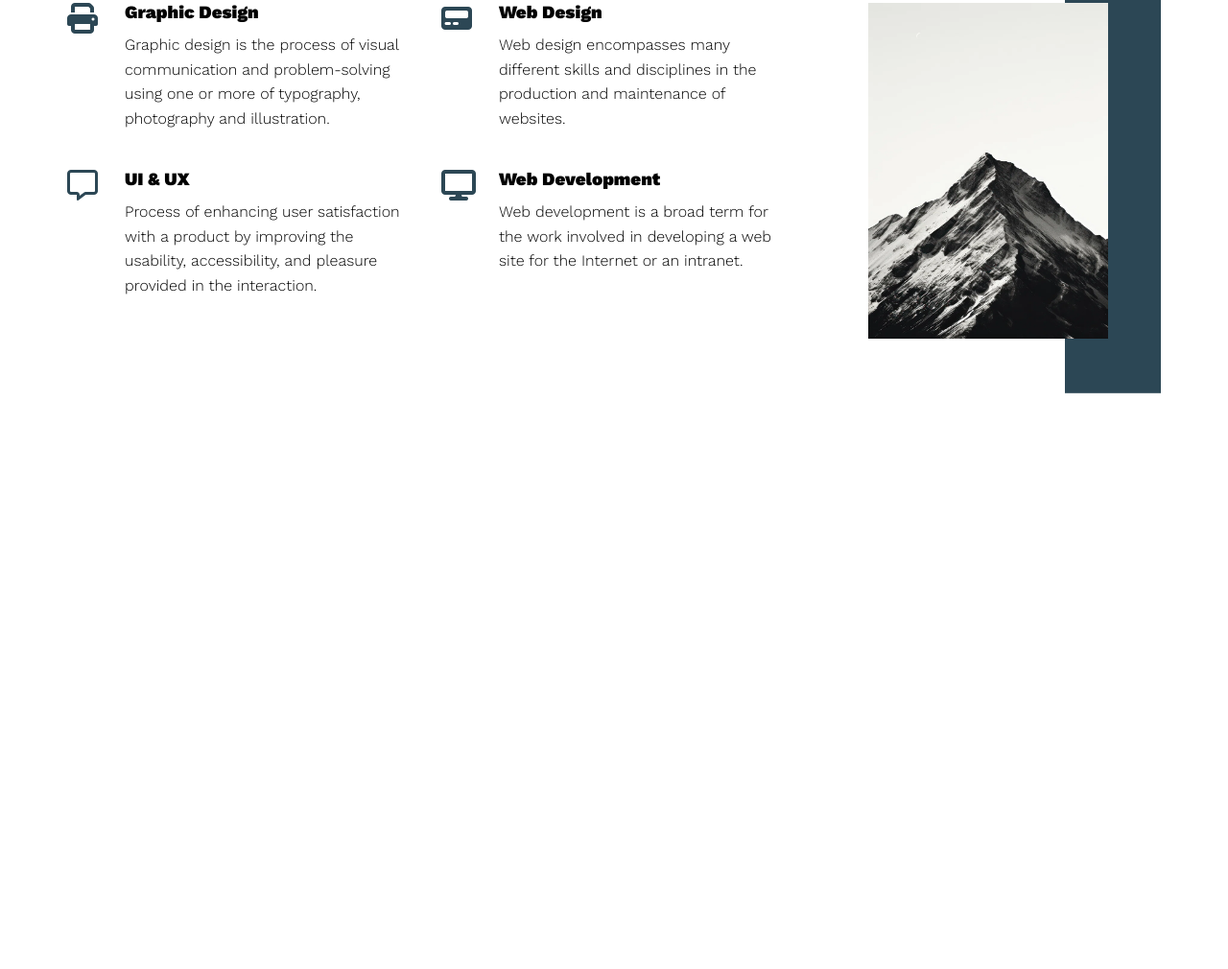
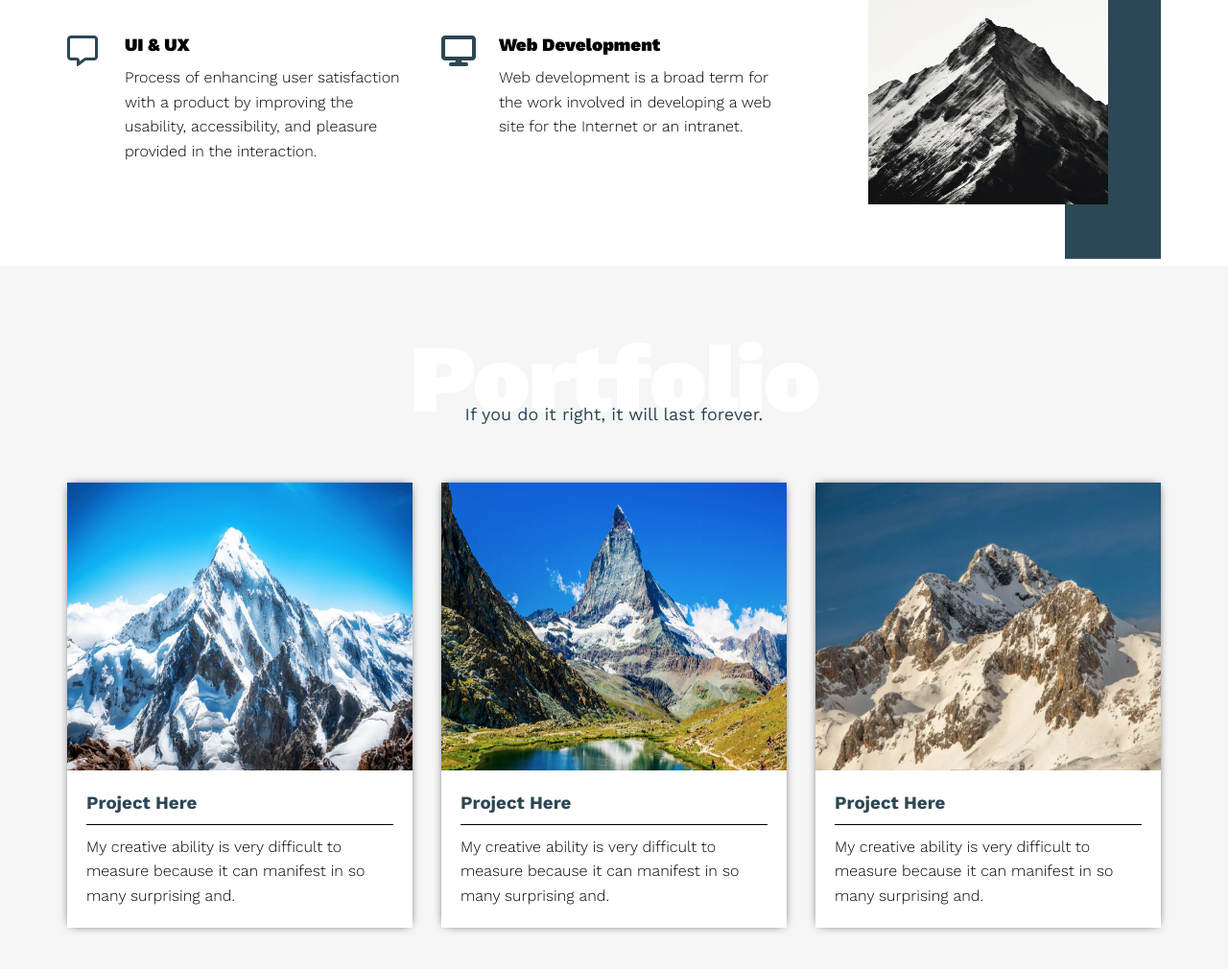
Before and after one commit to mohamadnourabdo/Template_001, a plain HTML site: page index.html in a window 1280 px wide. Shown: the part 1534-2544 px from the top of the page at 96% size. Before the commit the page ends 1991 px from the top, so only its background shows below. Drawn offline with nearby package versions, Linux system fonts and the light colour scheme.

Commit message:
Upload Portfolio Section

```diff
--- a/assets/style/modified_rules.css
+++ b/assets/style/modified_rules.css
@@ -3,7 +3,7 @@
   --main-color: #10cab7;
   --main-color-section: #f6f6f6;
   --main-color-text: #2c4755;
-  --main-padding-block: 100px;
+  --main-padding-block: 60px;
   --main-transition-duration: 0.3s;
 }
 /* End Variables */
--- a/assets/style/style.css
+++ b/assets/style/style.css
@@ -147,8 +147,9 @@
       }
       h3 {
         font-size: 18px;
-        letter-spacing: -1px;
-        font-weight: bold;
+        font-weight: 800;
+        color: var(--main-color-text);
+        margin-block: 10px;
       }
       p {
         line-height: 1.6;
@@ -167,7 +168,7 @@
   padding-block: var(--main-padding-block);
   .container {
     .content-services {
-      margin-top: 100px;
+      margin-top: 60px;
       display: grid;
       grid-template-columns: repeat(auto-fill, minmax(300px, 1fr));
       grid-gap: 30px;
@@ -218,8 +219,16 @@
           @media only screen and (max-width: 767px) {
             flex-direction: column;
             text-align: center;
+            padding: 0px 20px;
             i {
               flex-basis: 30px;
+            }
+            h3 {
+              font-size: 16px;
+              margin-top: 10px;
+            }
+            p {
+              font-size: 15px;
             }
           }
           &:hover {
@@ -237,3 +246,67 @@
   }
 }
 /* End Services */
+
+/* Start Portfolio */
+.portfolio {
+  padding-block: var(--main-padding-block);
+  background-color: var(--main-color-section);
+  .container {
+    .special-heading {
+      h2 {
+        color: white;
+      }
+    }
+    .content-portfolio {
+      margin-top: 60px;
+      display: grid;
+      grid-template-columns: repeat(auto-fill, minmax(300px, 1fr));
+      grid-gap: 30px;
+      .card {
+        transition: var(--main-transition, 0.3s);
+        box-shadow: 0px 0px 10px -4px black;
+        background-color: white;
+        position: relative;
+        img {
+          transition: var(--main-transition, 0.3s);
+          max-width: 100%;
+          height: 300px;
+        }
+        .text {
+          padding: 20px;
+          h3 {
+            color: var(--main-color-text);
+            border-bottom: 1px solid black;
+            margin-bottom: 10px;
+            padding-bottom: 10px;
+          }
+          p {
+            line-height: 1.6;
+            font-weight: 300;
+          }
+        }
+        &::before {
+          content: "";
+          position: absolute;
+          top: -4px;
+          left: 50%;
+          transform: translateX(-50%);
+          height: 3px;
+          width: 0%;
+          background-color: var(--main-color-text);
+          transition: var(--main-transition, 0.3s);
+        }
+        &:hover {
+          transform: translateY(-10px);
+        }
+        &:hover img {
+          filter: grayscale(100%);
+        }
+        &:hover::before {
+          width: 100%;
+        }
+      }
+    }
+  }
+}
+/* End Portfolio */
--- a/index.html
+++ b/index.html
@@ -132,6 +132,7 @@
         </div>
       </div>
     </div>
+    <!-- End Features -->
     <!-- Start Services -->
     <div id="services" class="services">
       <div class="container">
@@ -195,7 +196,48 @@
       </div>
     </div>
     <!-- End Services -->
-    <!-- End Features -->
+    <!-- Start Portfolio -->
+    <div id="portfolio" class="portfolio">
+      <div class="container">
+        <div class="special-heading">
+          <h2>Portfolio</h2>
+          <p>If you do it right, it will last forever.</p>
+        </div>
+        <div class="content-portfolio">
+          <div class="card">
+            <img src="assets/img/portfolio_1.jpg" alt="portfolio1" />
+            <div class="text">
+              <h3>Project Here</h3>
+              <p>
+                My creative ability is very difficult to measure because it can
+                manifest in so many surprising and.
+              </p>
+            </div>
+          </div>
+          <div class="card">
+            <img src="assets/img/portfolio_2.webp" alt="portfolio2" />
+            <div class="text">
+              <h3>Project Here</h3>
+              <p>
+                My creative ability is very difficult to measure because it can
+                manifest in so many surprising and.
+              </p>
+            </div>
+          </div>
+          <div class="card">
+            <img src="assets/img/portfolio_3.webp" alt="portfolio3" />
+            <div class="text">
+              <h3>Project Here</h3>
+              <p>
+                My creative ability is very difficult to measure because it can
+                manifest in so many surprising and.
+              </p>
+            </div>
+          </div>
+        </div>
+      </div>
+    </div>
+    <!-- End Portfolio -->
     <!-- Start Javascript Relationship -->
     <script src="assets/script/script.js"></script>
     <!-- End Javascript Relationship -->
```
